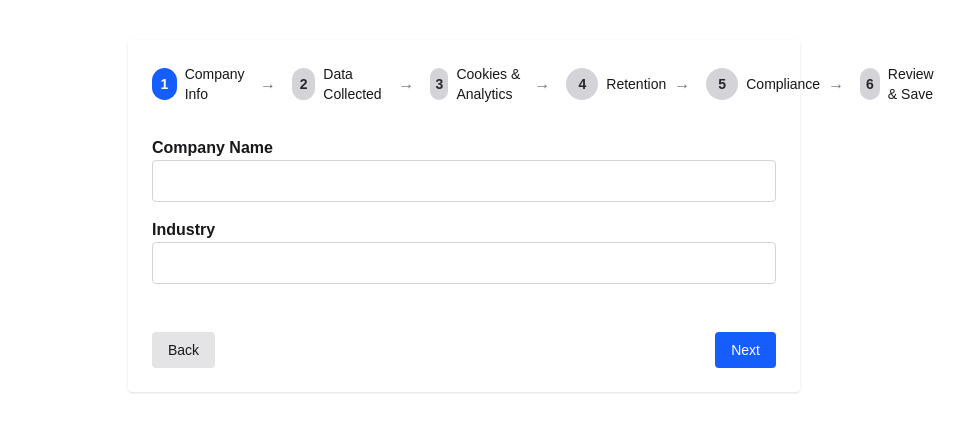
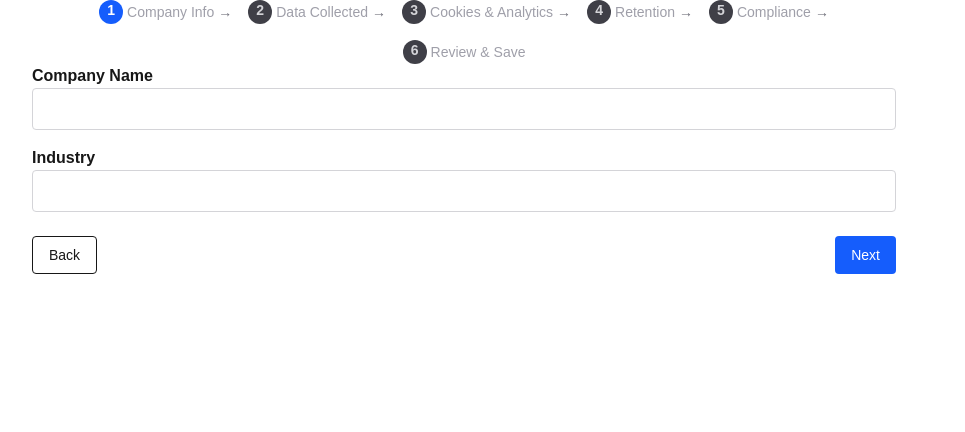
Before and after one commit to NathanGarrihy/ai-policy-generator, a Next.js app: page /questionnaire-v2 in a window 1280 px wide. Shown: the top 432 px of the page, without its empty margins (176-1141 px from the left). Built offline with nearby package versions, Linux system fonts and the light colour scheme; no server answers.

Commit message:
Upgraded questionaire

```diff
--- a/app/questionnaire-v2/page.tsx
+++ b/app/questionnaire-v2/page.tsx
@@ -22,18 +22,29 @@ const steps = [
 export default function QuestionnaireV2() {
   const [currentStep, setCurrentStep] = useState(0);
   const [answers, setAnswers] = useState<Record<string, any>>({});
+  const [saving, setSaving] = useState(false);
 
   const handleNext = async () => {
     if (currentStep < steps.length - 1) {
-      await saveToSupabase(); // Save on step change
-      setCurrentStep(currentStep + 1);
+      setSaving(true);
+      try {
+        await saveToSupabase();
+        setCurrentStep((prev) => prev + 1);
+      } finally {
+        setSaving(false);
+      }
     }
   };
 
   const handleBack = async () => {
     if (currentStep > 0) {
-      await saveToSupabase(); // Save on step change
-      setCurrentStep(currentStep - 1);
+      setSaving(true);
+      try {
+        await saveToSupabase();
+        setCurrentStep((prev) => prev - 1);
+      } finally {
+        setSaving(false);
+      }
     }
   };
 
@@ -108,21 +119,20 @@ export default function QuestionnaireV2() {
   }
 
   return (
-    <div className="max-w-2xl mx-auto mt-10 p-6 bg-white dark:bg-zinc-900 text-zinc-900 dark:text-zinc-100 rounded shadow space-y-8">
-      {/* Stepper */}
-      <div className="flex items-center gap-4">
+    <div className="max-w-4xl mx-auto overflow-x-auto px-4 pb-4">
+      <div className="flex items-center justify-center gap-4 flex-wrap text-sm text-zinc-400">
         {steps.map((step, index) => (
-          <div key={step.id} className="flex items-center gap-2">
+          <div key={step.id} className="flex items-center gap-1">
             <div
-              className={`rounded-full w-8 h-8 flex items-center justify-center text-sm font-bold ${
+              className={`w-6 h-6 rounded-full text-center text-sm font-bold ${
                 index === currentStep
                   ? "bg-blue-600 text-white"
-                  : "bg-zinc-300 text-zinc-800 dark:bg-zinc-700 dark:text-zinc-200"
+                  : "bg-zinc-700 text-zinc-300"
               }`}
             >
               {index + 1}
             </div>
-            <span className="text-sm font-medium">{step.label}</span>
+            <span>{step.label}</span>
             {index < steps.length - 1 && (
               <span className="text-zinc-500">→</span>
             )}
@@ -134,19 +144,29 @@ export default function QuestionnaireV2() {
       <div>{stepComponent()}</div>
 
       {/* Navigation Buttons */}
-      <div className="flex justify-between pt-4">
+      <div className="flex justify-between pt-6">
         <button
           onClick={handleBack}
-          disabled={currentStep === 0}
-          className="bg-zinc-200 dark:bg-zinc-700 px-4 py-2 rounded text-sm"
+          disabled={currentStep === 0 || saving}
+          className={`px-4 py-2 rounded text-sm border ${
+            saving ? "opacity-50 cursor-not-allowed" : ""
+          }`}
         >
-          Back
+          {saving ? "Saving..." : "Back"}
         </button>
+
         <button
           onClick={handleNext}
-          className="bg-blue-600 text-white px-4 py-2 rounded text-sm"
+          disabled={saving}
+          className={`px-4 py-2 rounded text-sm bg-blue-600 text-white ${
+            saving ? "opacity-50 cursor-not-allowed" : "hover:bg-blue-700"
+          }`}
         >
-          Next
+          {saving
+            ? "Saving..."
+            : currentStep === steps.length - 2
+            ? "Review"
+            : "Next"}
         </button>
       </div>
     </div>
--- a/components/questionnaire-v2/ComplianceStep.tsx
+++ b/components/questionnaire-v2/ComplianceStep.tsx
@@ -10,7 +10,7 @@ export default function ComplianceStep({ answers, onChange }: Props) {
         Do you support GDPR or CCPA data requests?
       </label>
       <select
-        className="w-full border rounded px-3 py-2"
+        className="w-full px-4 py-2 border border-zinc-600 dark:border-zinc-500 rounded-md bg-zinc-900 text-zinc-100 focus:outline-none focus:ring-2 focus:ring-blue-500"
         value={answers.supportRights || ""}
         onChange={(e) => onChange("supportRights", e.target.value)}
       >
--- a/components/questionnaire-v2/CookiesStep.tsx
+++ b/components/questionnaire-v2/CookiesStep.tsx
@@ -10,7 +10,7 @@ export default function CookiesStep({ answers, onChange }: Props) {
         Do you use cookies or tracking technologies?
       </label>
       <select
-        className="w-full border rounded px-3 py-2"
+        className="w-full px-4 py-2 border border-zinc-600 dark:border-zinc-500 rounded-md bg-zinc-900 text-zinc-100 focus:outline-none focus:ring-2 focus:ring-blue-500"
         value={answers.useCookies || ""}
         onChange={(e) => onChange("useCookies", e.target.value)}
       >
@@ -25,7 +25,7 @@ export default function CookiesStep({ answers, onChange }: Props) {
             Do you display a cookie consent banner?
           </label>
           <select
-            className="w-full border rounded px-3 py-2"
+            className="w-full px-4 py-2 border border-zinc-600 dark:border-zinc-500 rounded-md bg-zinc-900 text-zinc-100 focus:outline-none focus:ring-2 focus:ring-blue-500"
             value={answers.cookieBanner || ""}
             onChange={(e) => onChange("cookieBanner", e.target.value)}
           >
```
